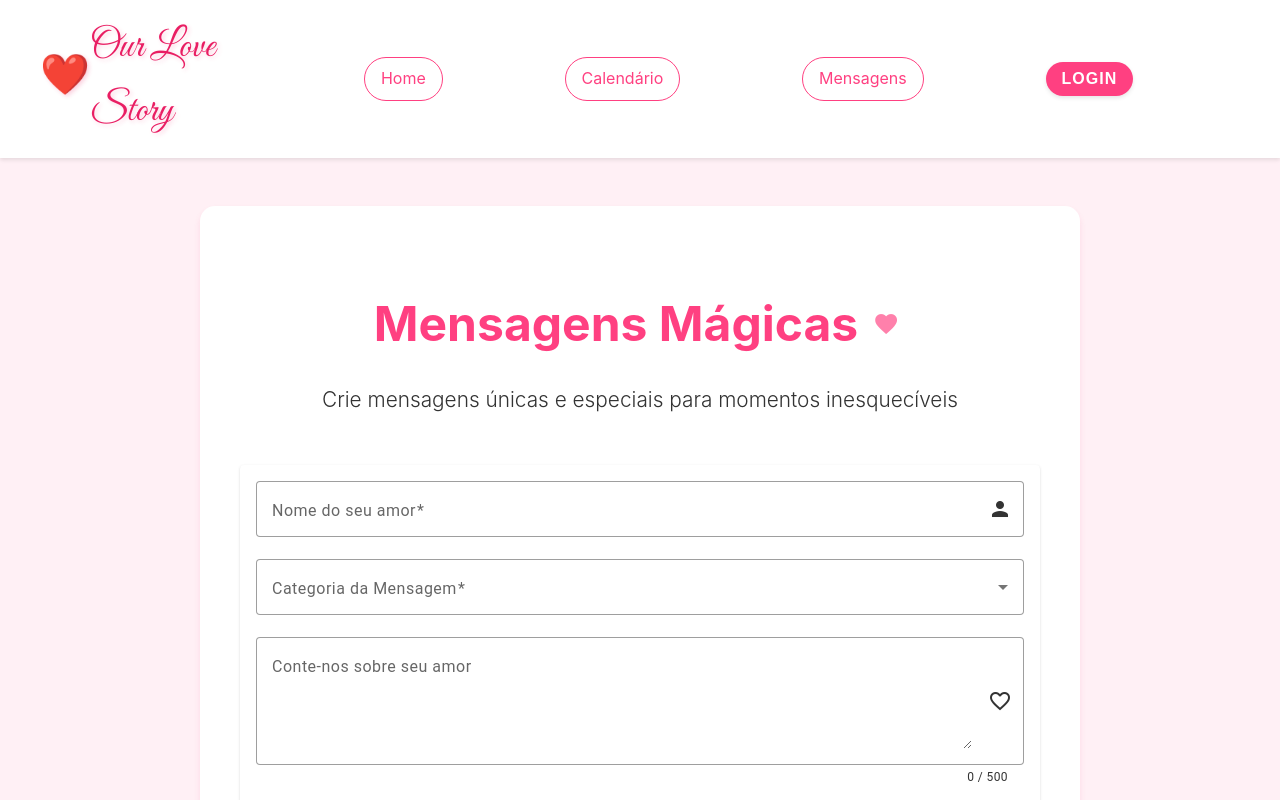
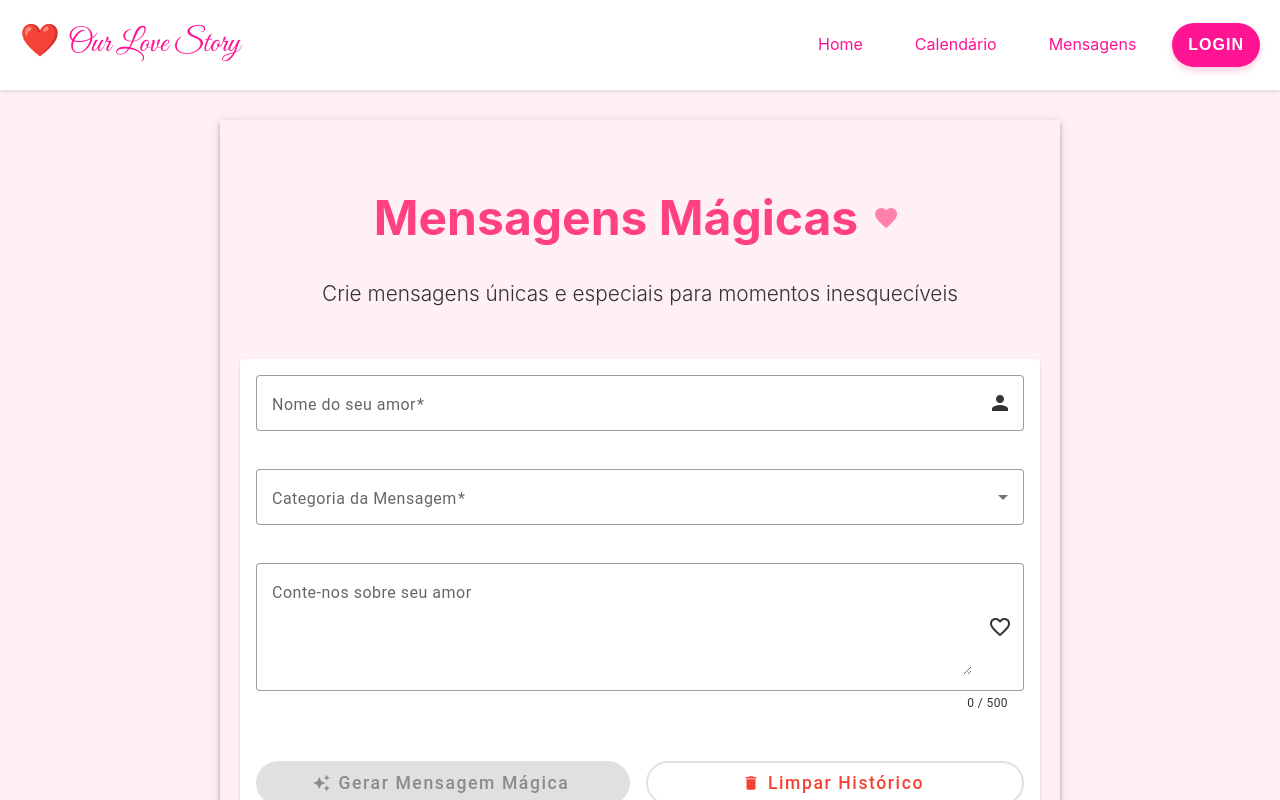
Before and after one commit to OtavioXimarelli/OurStory, an Angular app: page /messages in a window 1280 px wide. Shown: the top 800 px of the page. Built offline with nearby package versions, Linux system fonts and the light colour scheme.

Commit message:
improve the usability in mobile devices

```diff
--- a/src/app/header/header.component.html
+++ b/src/app/header/header.component.html
@@ -1,15 +1,33 @@
 <header class="header-container">
-  <a routerLink="/" class="logo">
+  <a routerLink="/" class="logo" (click)="closeMenu()">
     <span class="hearts-container">❤️</span>
     Our Love Story
   </a>
-  <nav class="nav-links-container">
-    <a routerLink="/" class="nav-item">Home</a>
-    <a (click)="openDevelopmentModal()" class="nav-item">Calendário</a>
-    <a routerLink="/messages" class="nav-item">Mensagens</a>
-    <!--<a (click)="openDevelopmentModal()" class="nav-item">Mensagens</a>-->
-    <button class="btn btn-login" (click)="toggleAuth()">
+
+  <button
+    class="hamburger"
+    (click)="toggleMenu()"
+    aria-label="Menu de navegação"
+    [attr.aria-expanded]="menuActive">
+    <mat-icon>{{ menuActive ? 'close' : 'menu' }}</mat-icon>
+  </button>
+
+  <nav
+    class="nav-links-container"
+    [class.active]="menuActive"
+    role="navigation"
+    aria-label="Menu principal">
+    <a routerLink="/" class="nav-item" (click)="closeMenu()">Home</a>
+    <a (click)="openDevelopmentModal(); closeMenu()" class="nav-item">Calendário</a>
+    <a routerLink="/messages" class="nav-item" (click)="closeMenu()">Mensagens</a>
+    <button class="btn btn-login" (click)="toggleAuth(); closeMenu()">
       {{ isAuthenticated ? 'Logout' : 'Login' }}
     </button>
   </nav>
+
+  <div
+    class="overlay"
+    [class.active]="menuActive"
+    (click)="closeMenu()">
+  </div>
 </header>
--- a/src/app/header/header.component.scss
+++ b/src/app/header/header.component.scss
@@ -2,139 +2,133 @@
 @import '../../styles/variables';
 
 .header-container {
-  background-color: $white;
+  position: fixed;
+  top: 0;
+  left: 0;
+  right: 0;
+  background-color: #fff;
   box-shadow: 0 2px 4px rgba(0, 0, 0, 0.1);
-  padding: 15px 40px;
+  padding: 15px 20px;
   display: flex;
   justify-content: space-between;
   align-items: center;
+  z-index: 1000;
+  height: 60px;
+}
 
 .logo {
   font-family: 'Great Vibes', cursive;
-    font-size: 2.5rem;
-    color: $secondary-color;
+  font-size: 2rem;
+  color: #ff1493;
+  text-decoration: none;
+  z-index: 1002;
   display: flex;
   align-items: center;
-    text-shadow: 2px 2px 4px rgba(233, 30, 99, 0.2);
+  gap: 8px;
+}
+
+.hamburger {
+  display: none;
+  background: none;
+  border: none;
+  color: #ff1493;
+  padding: 8px;
+  cursor: pointer;
+  z-index: 1002;
+
+  @media (max-width: 768px) {
+    display: flex;
+    align-items: center;
+    justify-content: center;
+  }
+
+  mat-icon {
+    font-size: 24px;
+    transition: transform 0.3s ease;
+  }
+
+  &[aria-expanded="true"] mat-icon {
+    transform: rotate(180deg);
+  }
 }
 
 .nav-links-container {
   display: flex;
-    gap: 15px;
+  gap: 20px;
+  align-items: center;
+
+  @media (max-width: 768px) {
+    position: fixed;
+    top: 60px;
+    right: -100%;
+    width: 80%;
+    max-width: 300px;
+    height: calc(100vh - 60px);
+    background-color: #fff;
+    flex-direction: column;
+    padding: 20px;
+    transition: right 0.3s ease;
+    z-index: 1001;
+    box-shadow: -2px 0 5px rgba(0, 0, 0, 0.1);
+    overflow-y: auto;
+  }
 
   .nav-item, .btn {
+    text-decoration: none;
+    color: #ff1493;
     font-size: 1rem;
     padding: 8px 16px;
     border-radius: 25px;
     transition: all 0.3s ease;
-      text-decoration: none;
-      color: $primary-color;
-      border: 1px solid $primary-color;
-      background-color: transparent;
+
+    @media (max-width: 768px) {
+      width: 100%;
+      text-align: center;
+      margin: 8px 0;
+    }
 
     &:hover {
-        background-color: $primary-color;
-        color: #fff;
-        transform: translateY(-2px);
-        box-shadow: 0 4px 8px rgba(0, 0, 0, 0.15);
+      background-color: rgba(255, 20, 147, 0.1);
     }
   }
 
   .btn-login {
-      background-color: $primary-color;
+    background-color: #ff1493;
     color: #fff;
     border: none;
     font-weight: bold;
 
     &:hover {
-        background-color: darken($primary-color, 10%);
-      }
+      background-color: darken(#ff1493, 10%);
     }
   }
 }
 
-.logo h1 {
-  font-family: 'Great Vibes', cursive;
-  font-size: 2.5rem;
-  margin: 0;
-  color: #ff1493;
-  text-shadow: 1px 1px 2px rgba(0, 0, 0, 0.2);
-}
-
-.nav-links-container {
-  display: flex;
-  justify-content: space-evenly;
-  align-items: center;
-  width: 100%;
-}
-
-
-.auth-buttons {
-  display: flex;
-  gap: 1rem;
-}
-
-.nav-item, .btn {
-  color: #ffffff;
-  text-decoration: none;
-  font-size: 1.2rem;
-  padding: 0.6rem 1.2rem;
-  border-radius: 25px;
-  transition: all 0.3s ease;
-  background-color: transparent;
-  border: 1px solid #ff69b4;
-}
-
-.btn-login {
-  background-color: #ff69b4;
-  color: #ffffff;
-  border: none;
-  font-weight: bold;
-  box-shadow: 0 2px 4px rgba(0, 0, 0, 0.1);
-}
-
-.btn-login:hover {
-  background-color: #ff1493;
-  transform: translateY(-2px);
-  box-shadow: 0 4px 8px rgba(0, 0, 0, 0.15);
-}
-
-.nav-item:hover, .btn:hover {
-  transform: translateY(-2px);
-  box-shadow: 0 4px 12px rgba(0, 0, 0, 0.2);
-}
+.overlay {
+  display: none;
 
   @media (max-width: 768px) {
-  .header-container {
-    flex-direction: column;
-    align-items: center;
+    position: fixed;
+    top: 60px;
+    left: 0;
+    width: 100%;
+    height: calc(100vh - 60px);
+    background-color: rgba(0, 0, 0, 0.5);
+    opacity: 0;
+    visibility: hidden;
+    transition: opacity 0.3s ease, visibility 0.3s ease;
+    z-index: 1000;
+
+    &.active {
+      display: block;
+      opacity: 1;
+      visibility: visible;
     }
-
-  .nav-links-container {
-    flex-direction: column;
-    align-items: center;
-    width: 100%;
-  }
-
-  .nav-left, .nav-right {
-    justify-content: center;
-    width: 100%;
-  }
-
-  .auth-buttons {
-    flex-direction: column;
-    gap: 0.5rem;
-    width: 100%;
-  }
-
-  .btn-login {
-    width: 100%;
   }
 }
 
-.hearts-container {
-  display: flex;
-  align-items: center;
-  gap: 0.5rem;
-  white-space: nowrap;
+// Ajuste para o conteúdo principal
+:host {
+  display: block;
+  height: 60px;
 }
--- a/src/app/header/header.component.ts
+++ b/src/app/header/header.component.ts
@@ -1,4 +1,4 @@
-import { Component } from '@angular/core';
+import { Component, HostListener } from '@angular/core';
 import { RouterModule } from '@angular/router';
 import { MatButtonModule } from '@angular/material/button';
 import { MatIconModule } from '@angular/material/icon';
@@ -14,12 +14,31 @@ import { MatDialog, MatDialogModule } from '@angular/material/dialog';
 })
 export class HeaderComponent {
   isAuthenticated = false; // Simulação de autenticação
+  menuActive = false; // Propriedade adicionada para controlar o menu
 
   constructor(private dialog: MatDialog) {}
 
+  @HostListener('window:resize', ['$event'])
+  onResize(event: any) {
+    if (window.innerWidth > 768 && this.menuActive) {
+      this.closeMenu();
+    }
+  }
+
+  toggleMenu() {
+    this.menuActive = !this.menuActive; // Alterna o estado do menu
+    document.body.style.overflow = this.menuActive ? 'hidden' : '';
+  }
+
+  closeMenu() {
+    this.menuActive = false;
+    document.body.style.overflow = '';
+  }
+
   openDevelopmentModal() {
     this.dialog.open(DevelopmentModalComponent, {
-      width: '400px',
+      width: '90%', // Ajuste para telas menores
+      maxWidth: '400px',
       panelClass: 'custom-dialog-container'
     });
   }
--- a/src/app/home/home.component.html
+++ b/src/app/home/home.component.html
@@ -7,7 +7,7 @@
       <a routerLink="/register" class="cta-button">Comece Sua História</a>
     </div>
     <div class="hero-image">
-      <img src="assets/hero-image.jpg" alt="Our Love Story" class="responsive-img">
+      <img src="assets/hero-image.jpg" alt="Our Love Story" class="responsive-img" loading="lazy">
     </div>
   </section>
 
--- a/src/app/home/home.component.scss
+++ b/src/app/home/home.component.scss
@@ -5,6 +5,16 @@
 body {
   margin: 0;
   font-family: 'Arial', sans-serif;
+  color: $text-color;
+  background-color: $background-color;
+
+  a {
+    color: $link-color;
+
+    &:hover {
+      color: $link-hover-color;
+    }
+  }
 }
 
 .home-container {
--- a/src/app/messages/messages.component.scss
+++ b/src/app/messages/messages.component.scss
@@ -1,12 +1,13 @@
 @import '../../styles/variables';
 
 .messages-container {
+  padding: 20px;
   max-width: 800px;
-  margin: 3rem auto;
-  padding: 2.5rem;
-  background-color: $white;
-  border-radius: 15px;
-  box-shadow: 0 4px 6px rgba(233, 30, 99, 0.1);
+  margin: 0 auto;
+
+  @media (max-width: 768px) {
+    padding: 10px;
+  }
 }
 
 .messages-title {
@@ -52,6 +53,7 @@
 
 .full-width {
   width: 100%;
+  margin-bottom: 16px;
 }
 
 .button-container {
@@ -123,6 +125,29 @@
     opacity: 0.7;
     font-style: italic;
   }
+
+  mat-card-actions {
+    display: flex;
+    flex-wrap: wrap;
+    gap: 8px;
+    justify-content: space-between;
+    padding: 8px;
+
+    @media (max-width: 768px) {
+      justify-content: center;
+    }
+
+    .rating {
+      display: flex;
+      gap: 4px;
+
+      @media (max-width: 768px) {
+        width: 100%;
+        justify-content: center;
+        margin-top: 8px;
+      }
+    }
+  }
 }
 
 mat-expansion-panel {
@@ -179,3 +204,27 @@ mat-expansion-panel {
   color: $primary-color;
   margin-bottom: 1rem;
 }
+
+.form-container {
+  background: #fff;
+  border-radius: 15px;
+  padding: 20px;
+  box-shadow: 0 2px 8px rgba(0, 0, 0, 0.1);
+
+  @media (max-width: 768px) {
+    padding: 15px;
+    border-radius: 10px;
+  }
+}
+
+.message-history {
+  margin-top: 30px;
+
+  @media (max-width: 768px) {
+    margin-top: 20px;
+  }
+
+  mat-expansion-panel {
+    margin-bottom: 10px;
+  }
+}
--- a/src/index.html
+++ b/src/index.html
@@ -5,6 +5,8 @@
   <title>Our Love Story</title>
   <base href="/">
   <meta name="viewport" content="width=device-width, initial-scale=1">
+  <meta name="apple-mobile-web-app-capable" content="yes">
+  <meta name="apple-mobile-web-app-status-bar-style" content="default">
   <link rel="icon" type="image/x-icon" href="./assets/favicon.ico">
   <!-- Importação dos ícones do Material Design -->
   <link href="https://fonts.googleapis.com/icon?family=Material+Icons" rel="stylesheet">
--- a/src/styles.scss
+++ b/src/styles.scss
@@ -5,12 +5,109 @@
 @import './variables';
 @import "@angular/material/prebuilt-themes/indigo-pink.css";
 
+// Ajustes globais para dispositivos móveis
+@media (max-width: 768px) {
+  .mat-mdc-form-field {
+    font-size: 14px;
+  }
+
+  .mat-mdc-card {
+    padding: 12px !important;
+  }
+
+  .mat-mdc-card-title {
+    font-size: 18px !important;
+  }
+
+  .mat-mdc-card-content {
+    font-size: 14px !important;
+  }
+
+  .mat-expansion-panel-header {
+    padding: 12px !important;
+  }
+
+  .mat-expansion-panel-body {
+    padding: 0 12px 12px !important;
+  }
+
+  button.mat-icon-button {
+    width: 36px !important;
+    height: 36px !important;
+    line-height: 36px !important;
+
+    .mat-icon {
+      font-size: 20px;
+      width: 20px;
+      height: 20px;
+      line-height: 20px;
+    }
+  }
+}
+
+// Melhorias de acessibilidade para toque
+@media (hover: none) {
+  .mat-button,
+  .mat-icon-button,
+  .mat-stroked-button,
+  .mat-raised-button {
+    min-height: 44px;
+    min-width: 44px;
+  }
+}
+
+// Ajustes de fonte responsiva
+html {
+  font-size: 16px;
+
+  @media (max-width: 768px) {
+    font-size: 14px;
+  }
+}
+
+// Melhorias de performance
+* {
+  -webkit-tap-highlight-color: transparent;
+}
+
+// Ajustes de scroll
 body {
-  font-family: -apple-system, BlinkMacSystemFont, 'Segoe UI', 'Roboto', 'Oxygen', 'Ubuntu', 'Cantarell', 'Fira Sans', 'Droid Sans', 'Helvetica Neue', sans-serif;
+  overflow-y: auto;
+  scroll-behavior: smooth;
+  height: 100%;
+
+  @supports (-webkit-touch-callout: none) {
+    // Fallback para iOS
+    height: -webkit-fill-available;
+  }
+}
+
+// Melhorias para rolagem suave em dispositivos móveis
+* {
+  scroll-margin-top: 70px;
+  scroll-padding-top: 70px;
+}
+
+// Ajustes para elementos com scroll interno
+.scrollable-content {
+  overflow-y: auto;
+  scroll-behavior: smooth;
+}
+
+.mat-mdc-dialog-container {
+  @media (max-width: 768px) {
+    max-height: 90vh !important;
+    overflow-y: auto !important;
+  }
+}
+
+body {
+  padding-top: 60px;
+  margin: 0;
+  overflow-x: hidden;
+  font-family: -apple-system, BlinkMacSystemFont, "Segoe UI", Roboto, Helvetica, Arial, sans-serif;
   color: $text-color;
   background-color: $background-color;
-  margin: 0;
-  padding: 0;
   line-height: 1.6;
 }
 
@@ -69,8 +166,41 @@ a {
   padding: 0;
   border-radius: 8px;
   overflow: hidden;
+  max-height: 90vh;
+  overflow-y: auto;
 }
 
 .custom-dialog-container .mat-mdc-dialog-surface {
   background-color: #fff;
 }
+
+.mat-mdc-dialog-container {
+  @media (max-width: 768px) {
+    max-height: 90vh !important;
+    overflow-y: auto !important;
+  }
+}
+
+.mat-mdc-card {
+  @media (max-width: 768px) {
+    border-radius: 12px !important;
+  }
+}
+
+.mat-mdc-form-field {
+  width: 100%;
+}
+
+button {
+  min-height: 44px;
+  min-width: 44px;
+}
+
+a, button {
+  touch-action: manipulation;
+}
+
+// Prevenir scroll quando o menu está aberto
+body.menu-open {
+  overflow: hidden;
+}
--- /dev/null
+++ b/src/styles/_mixins.scss
@@ -0,0 +1,34 @@
+@mixin btn-styles {
+  background-color: #e91e63;
+  color: white;
+  border: none;
+  padding: 12px 24px;
+  border-radius: 25px;
+  cursor: pointer;
+  transition: all 0.3s ease;
+  display: inline-flex;
+  align-items: center;
+  justify-content: center;
+  text-decoration: none;
+  font-weight: bold;
+  text-transform: uppercase;
+  letter-spacing: 1px;
+  box-shadow: 0 4px 6px rgba(233, 30, 99, 0.2);
+
+  &:hover {
+    background-color: darken(#e91e63, 10%);
+    transform: translateY(-2px);
+    box-shadow: 0 6px 8px rgba(233, 30, 99, 0.3);
+  }
+
+  &:focus, &:active {
+    background-color: darken(#e91e63, 15%);
+    transform: translateY(-1px);
+    box-shadow: 0 6px 10px rgba(233, 30, 99, 0.3);
+  }
+}
+
+.btn {
+  min-width: 44px;
+  min-height: 44px;
+}
```
Lines whose indentation alone changed are shown as unchanged.
